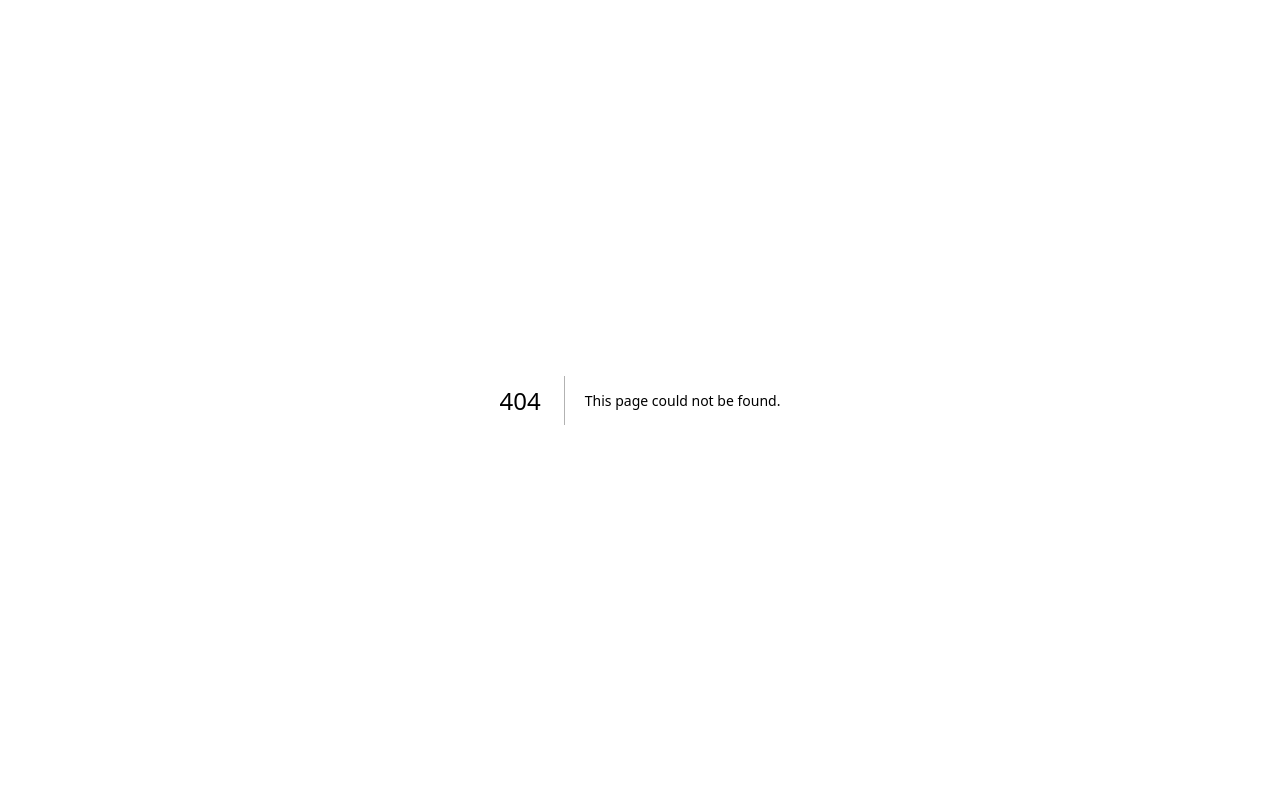
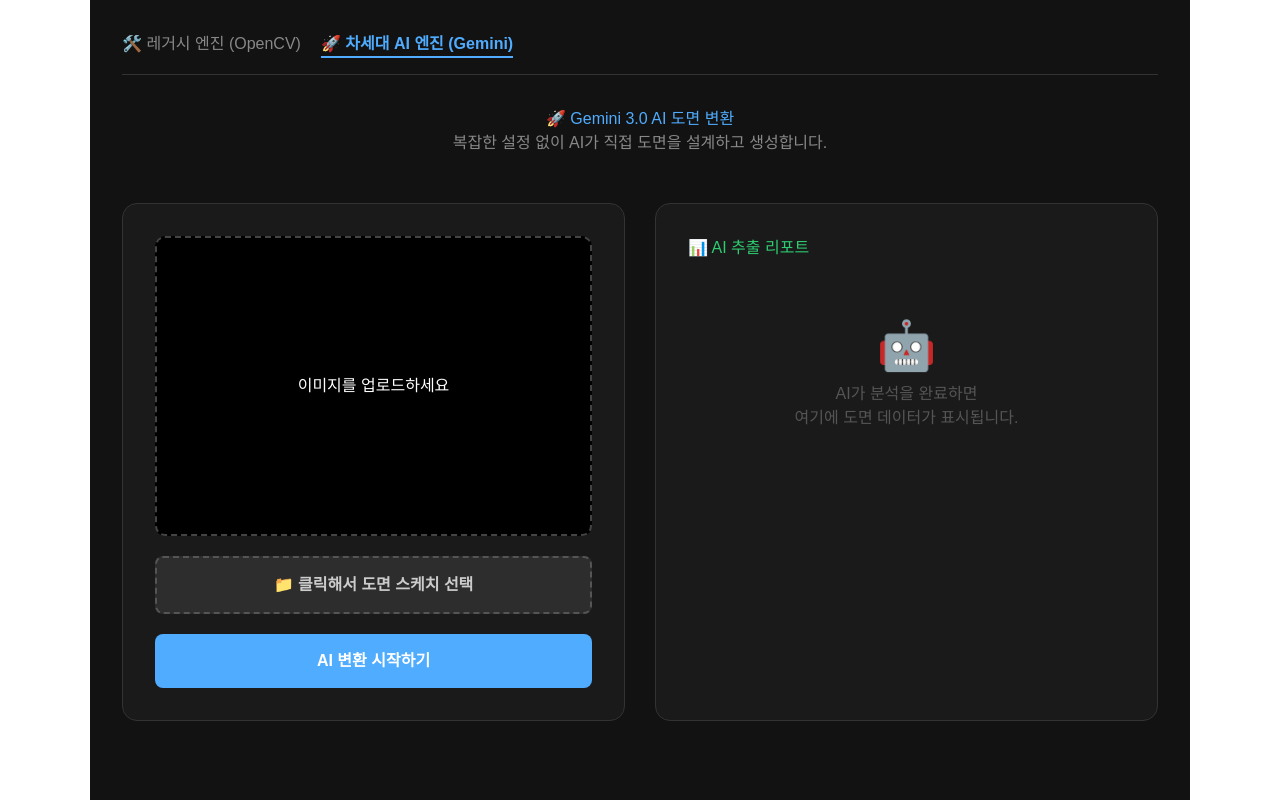
Before and after one commit to ParkSangBong/drawing-project, a Next.js app in the folder frontend-web/: page /ai in a window 1280 px wide. Before the commit this address had no page. Built offline with nearby package versions, Linux system fonts and the light colour scheme; no server answers.

Commit message:
feat(client): implement AI dashboard page and add navigation tabs

```diff
--- /dev/null
+++ b/frontend-web/app/ai/page.tsx
@@ -0,0 +1,120 @@
+'use client';
+
+import { useState } from 'react';
+import axios from 'axios';
+import Link from 'next/link';
+
+const API_URL = process.env.NEXT_PUBLIC_API_URL || 'http://localhost:3000';
+
+export default function AiPage() {
+  const [file, setFile] = useState<File | null>(null);
+  const [previewUrl, setPreviewUrl] = useState<string | null>(null);
+  const [isLoading, setIsLoading] = useState(false);
+  const [result, setResult] = useState<any>(null);
+
+  const handleFileChange = (e: React.ChangeEvent<HTMLInputElement>) => {
+    const selectedFile = e.target.files?.[0] || null;
+    setFile(selectedFile);
+    if (selectedFile) {
+      setPreviewUrl(URL.createObjectURL(selectedFile));
+    }
+  };
+
+  const handleAiConvert = async () => {
+    if (!file) return;
+    setIsLoading(true);
+    const formData = new FormData();
+    formData.append('file', file);
+
+    try {
+      const res = await axios.post(`${API_URL}/drawings/ai-convert`, formData);
+      setResult(res.data);
+    } catch (e) {
+      console.error('AI 변환 실패', e);
+      alert('AI 분석 중 오류가 발생했습니다.');
+    } finally {
+      setIsLoading(false);
+    }
+  };
+
+  return (
+    <main style={{ padding: '2rem', maxWidth: '1100px', margin: '0 auto', backgroundColor: '#121212', minHeight: '100vh', color: '#fff' }}>
+      <nav style={{ marginBottom: '2rem', display: 'flex', gap: '20px', borderBottom: '1px solid #333', paddingBottom: '1rem' }}>
+        <Link href="/" style={{ color: '#888', textDecoration: 'none' }}>🛠️ 레거시 엔진 (OpenCV)</Link>
+        <Link href="/ai" style={{ color: '#4facfe', fontWeight: 'bold', textDecoration: 'none', borderBottom: '2px solid #4facfe' }}>🚀 차세대 AI 엔진 (Gemini)</Link>
+      </nav>
+
+      <div style={{ textAlign: 'center', marginBottom: '3rem' }}>
+        <h1 style={{ color: '#4facfe' }}>🚀 Gemini 3.0 AI 도면 변환</h1>
+        <p style={{ color: '#888' }}>복잡한 설정 없이 AI가 직접 도면을 설계하고 생성합니다.</p>
+      </div>
+
+      <div style={{ display: 'flex', gap: '30px', justifyContent: 'center' }}>
+        {/* 왼쪽: 업로드 섹션 */}
+        <div style={{ flex: 1, backgroundColor: '#1a1a1a', padding: '2rem', borderRadius: '15px', border: '1px solid #333' }}>
+          <div style={{ width: '100%', height: '300px', backgroundColor: '#000', borderRadius: '10px', display: 'flex', alignItems: 'center', justifyContent: 'center', marginBottom: '20px', border: '2px dashed #444' }}>
+            {previewUrl ? <img src={previewUrl} style={{ maxWidth: '100%', maxHeight: '100%' }} /> : "이미지를 업로드하세요"}
+          </div>
+          <input
+            type="file"
+            id="ai-file-upload"
+            style={{ display: 'none' }}
+            onChange={handleFileChange}
+            accept="image/*"
+          />
+          <label
+            htmlFor="ai-file-upload"
+            style={{
+              display: 'block',
+              width: '100%',
+              padding: '15px',
+              marginBottom: '20px',
+              backgroundColor: '#2d2d2d',
+              color: file ? '#4facfe' : '#ccc',
+              border: file ? '2px solid #4facfe' : '2px dashed #555',
+              borderRadius: '8px',
+              textAlign: 'center',
+              cursor: 'pointer',
+              fontWeight: 'bold',
+              transition: '0.3s'
+            }}
+          >
+            {file ? `📄 ${file.name}` : "📁 클릭해서 도면 스케치 선택"}
+          </label>
+          <button
+            onClick={handleAiConvert}
+            disabled={isLoading || !file}
+            style={{ width: '100%', padding: '15px', backgroundColor: '#4facfe', border: 'none', borderRadius: '8px', color: '#fff', fontWeight: 'bold', cursor: 'pointer' }}
+          >
+            {isLoading ? 'AI 분석 중...' : 'AI 변환 시작하기'}
+          </button>
+        </div>
+
+        {/* 오른쪽: AI 분석 결과 */}
+        <div style={{ flex: 1, backgroundColor: '#1a1a1a', padding: '2rem', borderRadius: '15px', border: '1px solid #333' }}>
+          <h3 style={{ color: '#2ecc71' }}>📊 AI 추출 리포트</h3>
+          {result ? (
+            <div>
+              <div style={{ backgroundColor: '#222', padding: '15px', borderRadius: '8px', fontSize: '0.85rem', marginBottom: '20px' }}>
+                <pre>{JSON.stringify(result.aiData.elements.slice(0, 5), null, 2)}</pre>
+                <p>...외 다수 요소 추출됨</p>
+              </div>
+              <a
+                href={`${API_URL}${result.dxfUrl}`}
+                download
+                style={{ display: 'block', textAlign: 'center', padding: '15px', backgroundColor: '#2ecc71', color: '#fff', borderRadius: '8px', textDecoration: 'none', fontWeight: 'bold' }}
+              >
+                📥 생성된 DXF 다운로드
+              </a>
+            </div>
+          ) : (
+            <div style={{ color: '#555', textAlign: 'center', marginTop: '50px' }}>
+              <p style={{ fontSize: '3rem' }}>🤖</p>
+              <p>AI가 분석을 완료하면<br/>여기에 도면 데이터가 표시됩니다.</p>
+            </div>
+          )}
+        </div>
+      </div>
+    </main>
+  );
+}
--- a/frontend-web/app/page.tsx
+++ b/frontend-web/app/page.tsx
@@ -3,6 +3,7 @@
 import { useState, useEffect } from 'react';
 import axios from 'axios';
 import { io } from 'socket.io-client';
+import Link from 'next/link';
 
 const API_URL = process.env.NEXT_PUBLIC_API_URL || 'http://localhost:3000';
 
@@ -150,6 +151,15 @@
 
   return (
     <main style={{ padding: '2rem', maxWidth: '1100px', margin: '0 auto' }}>
+      {/* 내비게이션 추가 */}
+      <nav style={{ marginBottom: '2rem', display: 'flex', gap: '20px', borderBottom: '1px solid #333', paddingBottom: '1rem' }}>
+        <Link href="/" style={{ color: '#4facfe', fontWeight: 'bold', textDecoration: 'none', borderBottom: '2px solid #4facfe' }}>
+          🛠️ 레거시 엔진 (OpenCV)
+        </Link>
+        <Link href="/ai" style={{ color: '#888', textDecoration: 'none' }}>
+          🚀 차세대 AI 엔진 (Gemini)
+        </Link>
+      </nav>
       <style jsx>{`
         .spinner { width: 12px; height: 12px; border: 2px solid #f39c12; border-top: 2px solid transparent; border-radius: 50%; animation: spin 1s linear infinite; }
         @keyframes spin { 0% { transform: rotate(0deg); } 100% { transform: rotate(360deg); } }
@@ -159,7 +169,7 @@
         tr:hover { background-color: #222; }
       `}</style>
 
-      <h1>🎨 내 도면 변환 대시보드</h1>
+      <h1>🎨 도면 변환 대시보드</h1>
 
       {/* 1. 업로드 섹션 */}
       <div style={{ marginBottom: '2rem', border: '1px solid #444', padding: '2rem', borderRadius: '12px', backgroundColor: '#1a1a1a', textAlign: 'center' }}>
```
